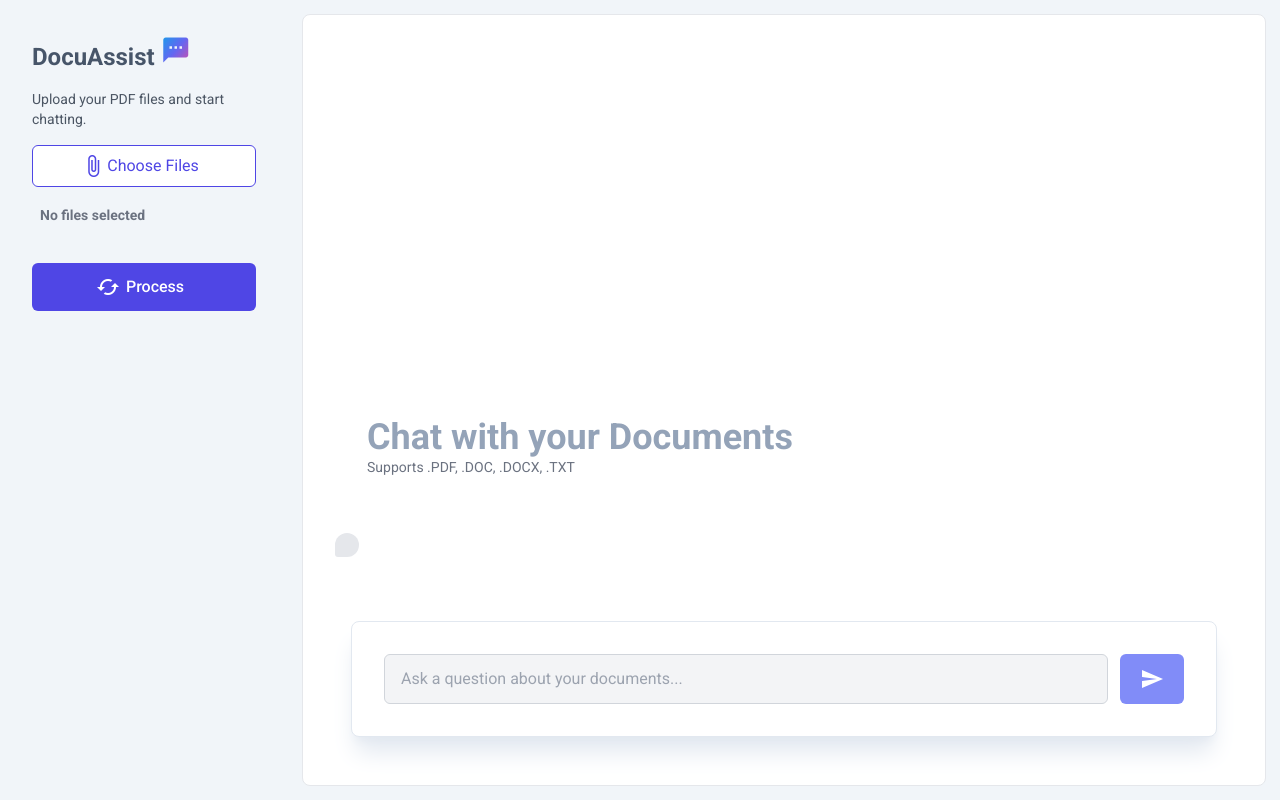
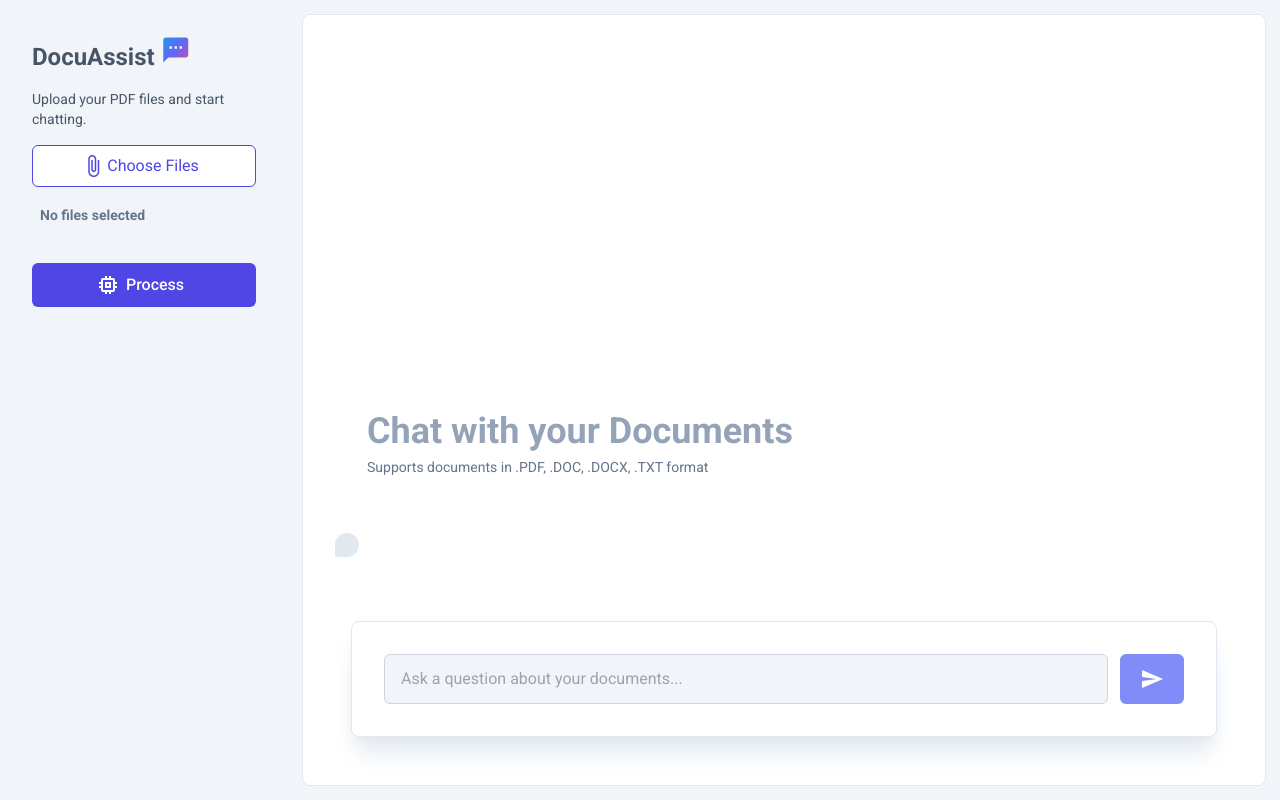
Before and after one commit to indranilweb/ai-document-assistant, a Flask app: page / in a window 1280 px wide. Run offline with Flask 3, Linux system fonts and the light colour scheme; some libraries are stand-ins or nearby versions.

Commit message:
ui updates

```diff
--- a/app.py
+++ b/app.py
@@ -87,6 +87,8 @@ def process_pdfs():
         session_id = str(uuid.uuid4())
         vector_stores[session_id] = vector_store
         conversations[session_id] = get_conversational_chain(vector_store)
+        print(f"\nconversations: {conversations}\n")  # Debugging line
+        print(f"\nvector_stores: {vector_stores}\n")  # Debugging line
         return jsonify({
             "message": "PDFs processed successfully.",
             "session_id": session_id
--- a/static/js/script.js
+++ b/static/js/script.js
@@ -26,10 +26,10 @@ document.addEventListener('DOMContentLoaded', () => {
             const fileNames = Array.from(pdfFilesInput.files).map(f => f.name).join(', ');
             fileNameDisplay.textContent = fileNames;
             fileNameDisplay.classList.add('bg-indigo-100', 'text-indigo-500', 'outline', 'outline-1', 'outline-indigo-200');
-            fileNameDisplay.classList.remove('text-gray-500');
+            fileNameDisplay.classList.remove('text-slate-500');
         } else {
             fileNameDisplay.textContent = 'No files selected';
-            fileNameDisplay.classList.add('text-gray-500');
+            fileNameDisplay.classList.add('text-slate-500');
             fileNameDisplay.classList.remove('bg-indigo-100', 'text-indigo-500', 'outline', 'outline-1', 'outline-indigo-200');
         }
     });
@@ -136,7 +136,7 @@ document.addEventListener('DOMContentLoaded', () => {
         } else if (type === 'success') {
             statusMessage.classList.add('text-indigo-700');
         } else {
-            statusMessage.classList.add('text-gray-800');
+            statusMessage.classList.add('text-slate-800');
         }
     }
 
@@ -160,7 +160,7 @@ document.addEventListener('DOMContentLoaded', () => {
             contentDiv.textContent = content; // User content is plain text
         } else { // Assistant or error
             messageWrapper.classList.add('justify-start');
-            contentClasses += ' bg-gray-200 text-gray-800 rounded-bl';
+            contentClasses += ' bg-slate-200 text-slate-800 rounded-bl';
             contentDiv.innerHTML = converter.makeHtml(content); // Assistant content is markdown
         }
 
@@ -176,11 +176,11 @@ document.addEventListener('DOMContentLoaded', () => {
         messageWrapper.id = 'thinking-indicator'; // Assign an ID to find it later
 
         const contentDiv = document.createElement('div');
-        contentDiv.className = 'p-3 rounded-2xl rounded-bl bg-gray-200 text-gray-800';
+        contentDiv.className = 'p-3 rounded-2xl rounded-bl bg-slate-200 text-slate-800';
 
         contentDiv.innerHTML = `
             <div class="flex items-center gap-2 italic">
-                <!-- <div class="w-5 h-5 border-2 border-gray-300 border-t-gray-600 rounded-full animate-spin"></div> -->
+                <!-- <div class="w-5 h-5 border-2 border-slate-300 border-t-slate-600 rounded-full animate-spin"></div> -->
                 <span>Thinking</span>
                 <!-- <div class="w-3 h-3 bg-indigo-500 rounded-full animate-ping"></div> -->
                 <div class="flex gap-1">
@@ -202,7 +202,7 @@ document.addEventListener('DOMContentLoaded', () => {
         if (newRole.includes('error')) {
             contentClasses += ' bg-red-100 text-red-700';
         } else {
-            contentClasses += ' bg-gray-200 text-gray-800';
+            contentClasses += ' bg-slate-200 text-slate-800';
         }
 
         const contentDiv = indicatorElement.querySelector('div'); // Get the first div inside the wrapper
--- a/templates/index.html
+++ b/templates/index.html
@@ -23,23 +23,23 @@
             <h2 class="text-2xl font-bold text-slate-600 mt-0">DocuAssist
                 <i class="material-icons text-3xl text-transparent bg-gradient-to-br from-sky-500 via-indigo-500 to-pink-500 bg-clip-text">textsms</i>
             </h2>
-            <p class="text-sm text-gray-600">Upload your PDF files and start chatting.</p>
+            <p class="text-sm text-slate-600">Upload your PDF files and start chatting.</p>
             <form id="upload-form">
                 <input type="file" id="pdf-files" name="pdf_docs" multiple accept=".pdf" required class="hidden">
-                <label for="pdf-files" class="custom-file-upload flex items-center justify-center border border-indigo-600 text-indigo-600 bg-white py-2 px-4 rounded-md cursor-pointer text-center transition-all hover:bg-indigo-600 hover:text-white">
+                <label for="pdf-files" class="custom-file-upload flex items-center justify-center border border-indigo-600 text-indigo-600 bg-white py-2 rounded-md cursor-pointer text-center transition-all hover:bg-indigo-600 hover:text-white">
                     <span class="material-icons mr-0.5 -ml-2">attach_file</span>
                     Choose Files
                 </label>
-                <div id="file-name-display" class="text-sm break-words rounded mt-3 mb-8 px-2 py-1.5 font-semibold text-gray-500">No files selected</div>
-                <button type="submit" id="process-btn" class="flex items-center justify-center w-full py-3 bg-indigo-600 text-white border-none rounded-md cursor-pointer text-base font-medium transition-colors hover:bg-indigo-700">
-                    <span class="material-icons mr-1.5 -ml-2">cached</span>
+                <div id="file-name-display" class="text-sm break-words rounded mt-3 mb-8 px-2 py-1.5 font-semibold text-slate-500">No files selected</div>
+                <button type="submit" id="process-btn" class="flex items-center justify-center w-full py-2.5 bg-indigo-600 text-white border-none rounded-md cursor-pointer text-base font-medium transition-colors hover:bg-indigo-700">
+                    <span class="material-icons mr-1.5 -ml-2">memory</span>
                     Process
                 </button>
             </form>
 
             <div id="progress-container" class="progress-container w-full mt-4" style="display: none;">
-                <div id="progress-label" class="progress-label text-sm text-gray-600 mb-2">Processing...</div>
-                <div class="progress-bar w-full bg-gray-200 rounded-full h-2.5">
+                <div id="progress-label" class="progress-label text-sm text-slate-600 mb-2">Processing...</div>
+                <div class="progress-bar w-full bg-slate-200 rounded-full h-2.5">
                     <div id="progress-bar-inner" class="progress-bar-inner bg-indigo-600 h-2.5 rounded-full transition-all duration-500 ease-in-out"></div>
                 </div>
             </div>
@@ -47,21 +47,21 @@
             <div id="status-message" class="mt-4 font-medium h-5"></div>
         </div>
 
-        <div class="chat-container flex-grow flex flex-col justify-end m-3.5 border border-gray-200 rounded-lg bg-white">
+        <div class="chat-container flex-grow flex flex-col justify-end m-3.5 border border-slate-200 rounded-lg bg-white">
             <!-- <header class="chat-header py-4 px-8 bg-white">
                 <h1 class="m-0 text-xl font-semibold">Chat with your PDFs 💬</h1>
-                <p class="m-0 text-sm text-gray-500">Powered by Gemini</p>
+                <p class="m-0 text-sm text-slate-500">Powered by Gemini</p>
             </header> -->
             <div id="chat-box" class="chat-box p-8 overflow-y-auto flex flex-col gap-4">
                 <div class="chat-header py-10 px-8 bg-white">
-                    <h1 class="m-0 text-4xl text-slate-400 font-semibold">Chat with your Documents</h1>
-                    <p class="m-0 text-sm text-gray-500">Supports .PDF, .DOC, .DOCX, .TXT</p>
+                    <h1 class="m-0 mb-1.5 text-4xl text-slate-400 font-semibold">Chat with your Documents</h1>
+                    <p class="m-0 text-sm text-slate-500">Supports documents in .PDF, .DOC, .DOCX, .TXT format</p>
                 </div>
                 <!-- Dynamic chat questions and answers will append here -->
             </div>
             <div class="chat-input-area p-8 m-12 mt-8 rounded-lg shadow-xl shadow-slate-200 border border-slate-200 bg-white">
                 <form id="chat-form" class="flex gap-3">
-                    <input type="text" id="user-question" class="flex-grow py-3 px-4 border border-gray-300 rounded-md text-base focus:ring-2 focus:ring-indigo-500 focus:outline-none disabled:bg-gray-100 disabled:cursor-not-allowed" placeholder="Ask a question about your documents..." disabled>
+                    <input type="text" id="user-question" class="flex-grow py-3 px-4 border border-slate-300 rounded-md text-base focus:ring-2 focus:ring-indigo-500 focus:outline-none disabled:bg-slate-100 disabled:cursor-not-allowed" placeholder="Ask a question about your documents..." disabled>
                     <button type="submit" id="send-btn" class="flex items-center py-2 px-5 bg-indigo-600 text-white border-none rounded-md cursor-pointer text-base transition-colors hover:enabled:bg-indigo-700 disabled:bg-indigo-400 disabled:cursor-not-allowed" disabled>
                         <i class="material-icons text-white">send</i>
                     </button>
```
